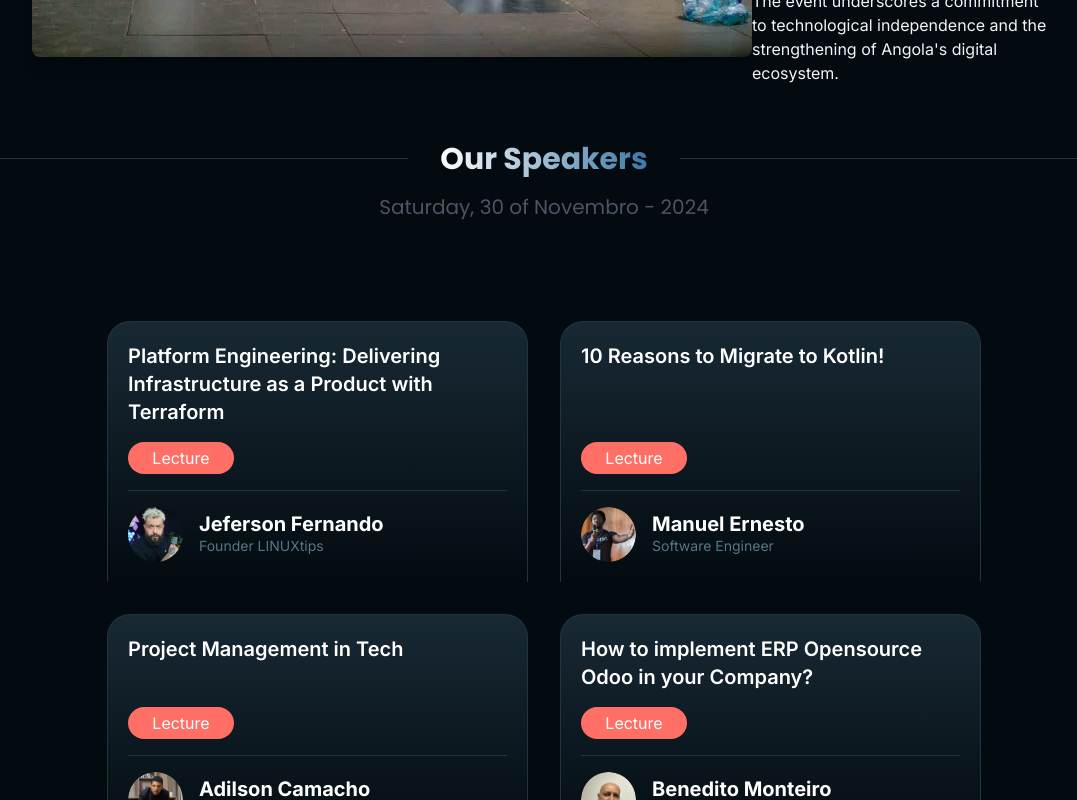
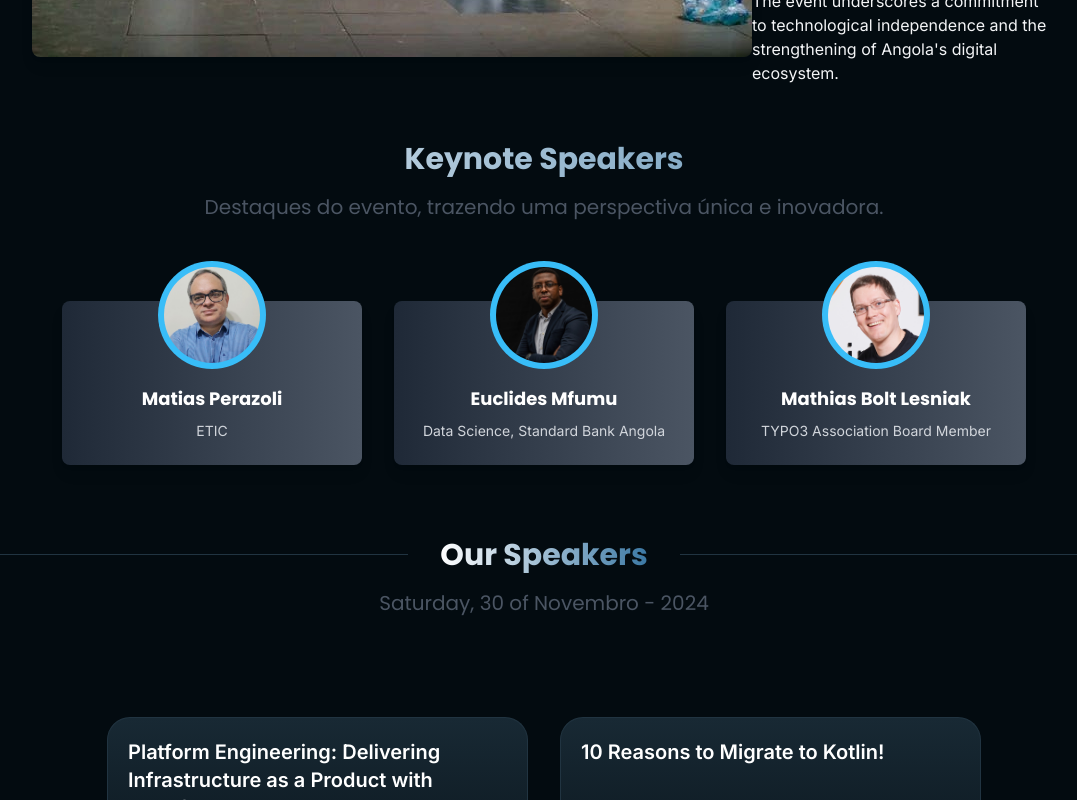
Before and after one commit to angolaosc/aosf2024-website, a Next.js app: page /home in a window 1280 px wide. Shown: the part 1320-2120 px from the top of the page, without its empty margins (96-1173 px from the left). Built offline with nearby package versions, Linux system fonts and the light colour scheme.

Commit message:
feat: adicionado keynotes

```diff
--- a/package.json
+++ b/package.json
@@ -3,7 +3,7 @@
   "version": "0.1.0",
   "private": true,
   "scripts": {
-    "dev": "next dev",
+    "dev": "next dev -H 0.0.0.0",
     "build": "next build",
     "start": "next start",
     "lint": "next lint",
@@ -26,7 +26,8 @@
     "react-hot-toast": "^2.4.1",
     "react-i18next": "^15.0.1",
     "react-icons": "^5.2.1",
-    "sharp": "^0.33.5"
+    "sharp": "^0.33.5",
+    "swiper": "^11.1.15"
   },
   "devDependencies": {
     "@types/node": "^20",
--- /dev/null
+++ b/src/app/agenda/page.tsx
@@ -0,0 +1,16 @@
+import EventTopics from "../home/components/eventTopics/EventTopics";
+
+interface Sessao {
+  sala: string;
+  inicio: string;
+  fim: string;
+  topic: EventTopics;
+}
+export default function Agenda ()
+{
+  return (
+    <div className="flex justify-center">
+      <h1 className="">Agenda</h1>
+    </div>
+  );
+}
--- a/src/app/home/components/eventKeynotes/EventKeynotes.tsx
+++ b/src/app/home/components/eventKeynotes/EventKeynotes.tsx
@@ -1,5 +1,9 @@
 import { i18n } from '@/translate/i18n';
 import Image from 'next/image';
+import { Swiper, SwiperSlide } from 'swiper/react';
+import 'swiper/css';
+import 'swiper/css/navigation';
+
 
 interface Keynote {
   Img: string;
@@ -11,38 +15,70 @@
 
 export function EventKeynotes() {
   return (
-      <div className="font-poppins p-4 bg-background-page mt-10">
+    <div className="font-poppins p-4 mt-10 ">
       <div className="text-center mb-8" id="keynotes">
-          <div className="flex flex-row items-center gap-4 sm:gap-8 justify-center">
+        <h1 className="text-3xl font-bold">Keynote Speakers</h1>
+        <h2 className="text-base sm:text-xl text-gray-600 mt-4">
+          Destaques do evento, trazendo uma perspectiva única e inovadora.
+        </h2>
+      </div>
 
-            <h1 className="text-2xl sm:text-3xl font-bold">Keynote Speakers</h1>
-
-          </div>
-          <div className="flex justify-center gap-8">
+      {/* Versão Mobile: Carousel */}
+      <div className="sm:hidden">
+        <Swiper
+          spaceBetween={16}
+          slidesPerView={1.2}
+          navigation={{
+            nextEl: '.swiper-button-next',
+            prevEl: '.swiper-button-prev'
+          }}
+          className="py-6"
+        >
           {keynotes.map((keynote, index) => (
-              <div key={index} className="flex flex-col items-center mt-[35px] bg-white rounded-[10px] bg-wheat">
-                <Image
-                  src="/molduraKeynote.png"
-                  alt={keynote.Nome}
-                  width={300}
-                  height={200}
-                  className="rounded-xs[15px]"
-                />
+            <SwiperSlide key={index}>
+              <div className="relative bg-gradient-to-r from-[#1F2937] to-[#4B5563] rounded-lg p-6 text-white shadow-lg flex flex-col items-center mt-[40px]">
+                <div className="absolute -top-10 w-[108px] h-[108px] bg-[#38BDF8] rounded-full flex items-center justify-center">
                   <Image
                     src={keynote.Img}
                     alt={keynote.Nome}
-                  width={108}
-                  height={108}
-                  className="w-[108px] h-[108px] rounded-full object-cover -mt-[50px]"
+                    width={96}
+                    height={96}
+                    className="w-[96px] h-[96px] rounded-full object-cover"
                   />
+                </div>
+                <div className="mt-[60px] text-center">
+                  <h2 className="text-lg font-bold">{keynote.Nome}</h2>
+                  <p className="text-sm text-gray-300 mt-2">{keynote.Descricao}</p>
+                </div>
+              </div>
+            </SwiperSlide>
+          ))}
+        </Swiper>
+      </div>
 
-                <h2 className="text-lg font-semibold mt-4">{keynote.Nome}</h2>
-                <p className="text-sm text-gray-600 mt-2">{keynote.Descricao}</p>
-                <br  className='mt-[30px]'/>
+      {/* Versão Desktop: Grade */}
+      <div className="hidden sm:flex flex-wrap justify-center gap-8 mt-20">
+        {keynotes.map((keynote, index) => (
+          <div
+            key={index}
+            className="relative bg-gradient-to-r from-[#1F2937] to-[#4B5563] rounded-lg p-6 text-white shadow-lg w-[300px] flex flex-col items-center"
+          >
+            <div className="absolute -top-10 w-[108px] h-[108px] bg-[#38BDF8] rounded-full flex items-center justify-center">
+              <Image
+                src={keynote.Img}
+                alt={keynote.Nome}
+                width={96}
+                height={96}
+                className="w-[96px] h-[96px] rounded-full object-cover"
+              />
+            </div>
+            <div className="mt-[60px] text-center">
+              <h2 className="text-lg font-bold">{keynote.Nome}</h2>
+              <p className="text-sm text-gray-300 mt-2">{keynote.Descricao}</p>
+            </div>
           </div>
         ))}
       </div>
     </div>
-      </div>
   );
 }
--- a/src/app/home/components/eventTopics/EventTopics.tsx
+++ b/src/app/home/components/eventTopics/EventTopics.tsx
@@ -12,6 +12,7 @@ interface EventTopics {
 const Topics: EventTopics[] = i18n.t('section_3.topics', { returnObjects: true });
 
 const EventTopics = () => {
+
   return (
     <div className="font-poppins p-4 bg-background-page mt-10">
       <div className="text-center mb-8"id="topics">
@@ -21,7 +22,13 @@ const EventTopics = () => {
           <hr className="flex-1 my-2 border-t border-custom-color" />
         </div>
 
-        <h2 className="text-base sm:text-xl text-gray-600 mt-4">{i18n.t('section_3.description')}</h2>
+        <h2 className="text-base sm:text-xl text-gray-600 mt-4">{i18n.t('section_3.description')} </h2>
+        <div className="display: flex;align-items: center;gap: 24px; paisagem-tablet:hidden">
+            <a href={'/patrocine'}>
+              Ver Agenda
+            </a>
+        </div>
+
       </div>
 
       <div className="m-4 sm:m-[100px]">
--- a/src/app/home/components/header/index.tsx
+++ b/src/app/home/components/header/index.tsx
@@ -8,8 +8,9 @@ import { useEffect, useRef, useState } from 'react';
 import ScrollLink from '../../../patrocine/components/ScrollLink';
 import styles from './styles.module.css';
 
+
 export default function Header() {
-  const { boxButton, buttonSupport } = styles;
+  const { boxButton, buttonSupport, agendaButton } = styles;
   const I18N_KEY = 'i18nextLng';
   const [language, setLanguage] = useState<string>('PT');
 
@@ -71,7 +72,7 @@ export default function Header() {
         className={classNames(
           'header z-20 bg-[#030B10] transition-all fixed top-0 left-0 right-0 py-4 m-auto items-center flex px-4 justify-between w-full border-b border-[#111D25]',
           {
-            'max-w-[1500px]': !isScrolled,
+            'max-w-[1550px]': !isScrolled,
             'max-w-full': isScrolled,
           }
         )}
--- a/src/app/home/components/header/styles.module.css
+++ b/src/app/home/components/header/styles.module.css
@@ -22,6 +22,7 @@
 .boxButton {
   color: white;
 }
+
 
 /* Mobile Menu */
 .header .container_area .mobile_menu {
--- a/src/app/home/page.tsx
+++ b/src/app/home/page.tsx
@@ -18,7 +18,7 @@ export default function HomePage() {
         <EventSpotlight />
         <EventClock />
         <EventDetails />
-        {/*<EventKeynotes />*/}
+        <EventKeynotes />
         <EventTopics />
         <PartnersSection />
       </main>
--- a/src/translate/locales/en.ts
+++ b/src/translate/locales/en.ts
@@ -60,15 +60,15 @@ const locales = {
         },
       },
       keynotes: [
-        {
+        /*{
           Img : "/keynoteSpeakers/euclides-mfumu.jpg",
           Nome: "Miguel Araújo",
           Descricao: "Kinsari - Sistemas de Informaçãoa"
-        },
+        },*/
         {
-          Img : "/keynoteSpeakers/daniel-homorodean.jpg",
-          Nome: "Daniel Homorodean",
-          Descricao: "Typo3 Association"
+          Img : "/keynoteSpeakers/matias-perazoli.jpg",
+          Nome: "Matias Perazoli",
+          Descricao: "ETIC"
         },
         {
           Img : "/keynoteSpeakers/euclides-mfumu.jpg",
@@ -76,10 +76,10 @@ const locales = {
           Descricao: "Data Science, Standard Bank Angola"
         },
         {
-          Img : "/keynoteSpeakers/matias-perazoli.jpg",
-          Nome: "Matias Perazoli",
-          Descricao: "ETIC"
-        }
+          Img : "/keynoteSpeakers/mathias-bolt-lesniak.jpg",
+          Nome: "Mathias Bolt Lesniak",
+          Descricao: "TYPO3 Association Board Member"
+        },
       ],
 
       section_3: {
```
Also changed, not shown: public/keynoteSpeakers/mathias-bolt-lesniak.jpg (added), 1 other file (tests, documents, lock files or other folders). Lines whose indentation alone changed are shown as unchanged.
